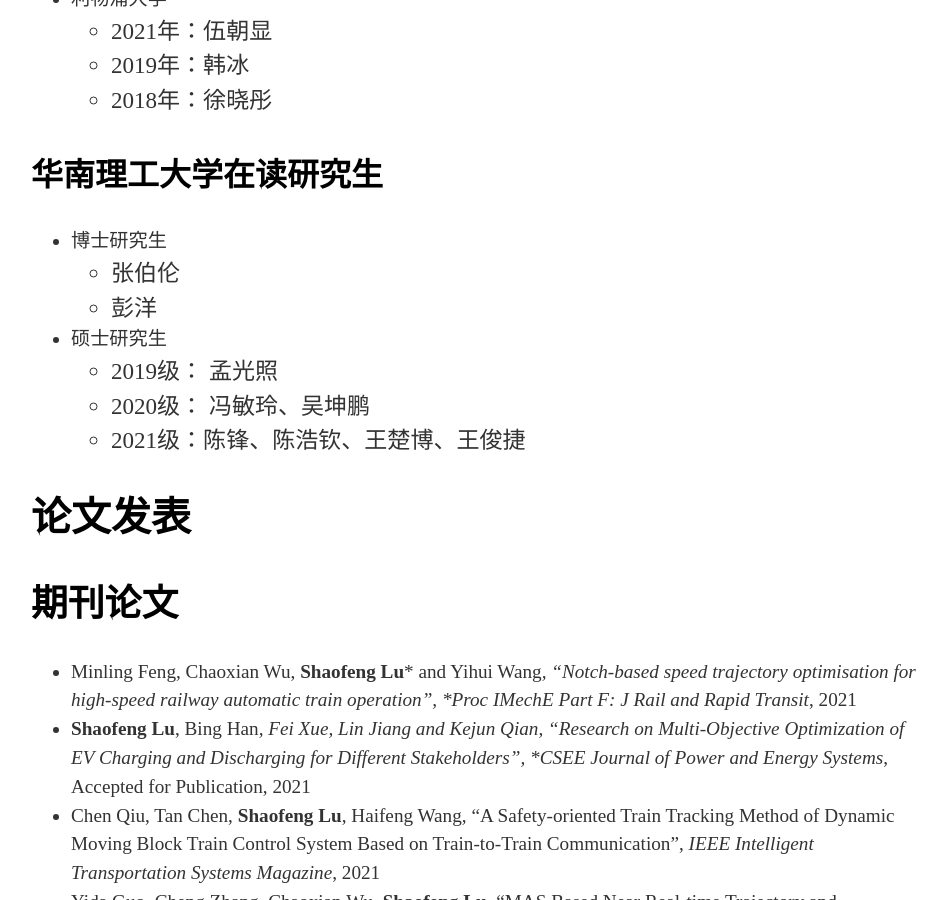
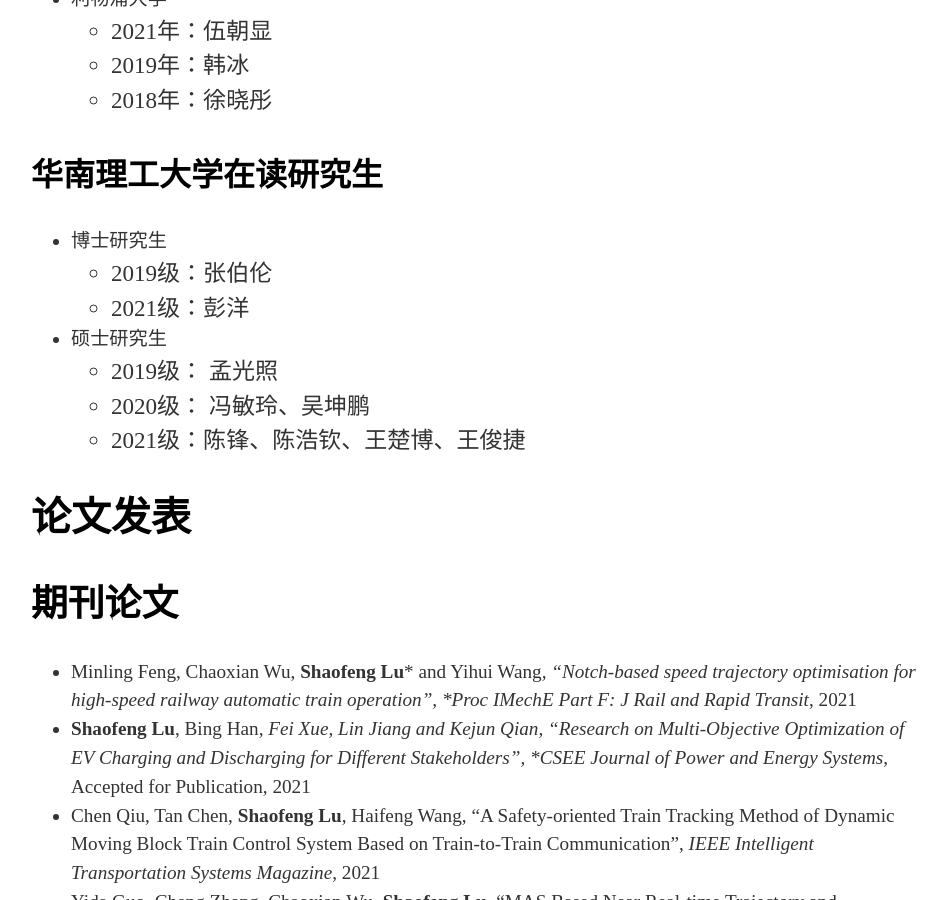
Before and after one commit to lushaofeng/lushaofeng.github.io, a Jekyll site: the page built from ch.md, in a window 1280 px wide and 900 px high, scrolled down 3205 px. Shown: the whole window, without its empty margins (161-1108 px from the left). Built offline with Jekyll 4.4.1, drawn with Linux system fonts in a browser that asks for light colours; our own code applies the rules of GitHub Pages for plain Markdown files.

Commit message:
Update ch.md

```diff
--- a/ch.md
+++ b/ch.md
@@ -66,8 +66,8 @@
 
 ### 华南理工大学在读研究生
 * 博士研究生
-  * 张伯伦
-  * 彭洋
+  * 2019级：张伯伦
+  * 2021级：彭洋
 * 硕士研究生
   * 2019级： 孟光照
   * 2020级： 冯敏玲、吴坤鹏
```
